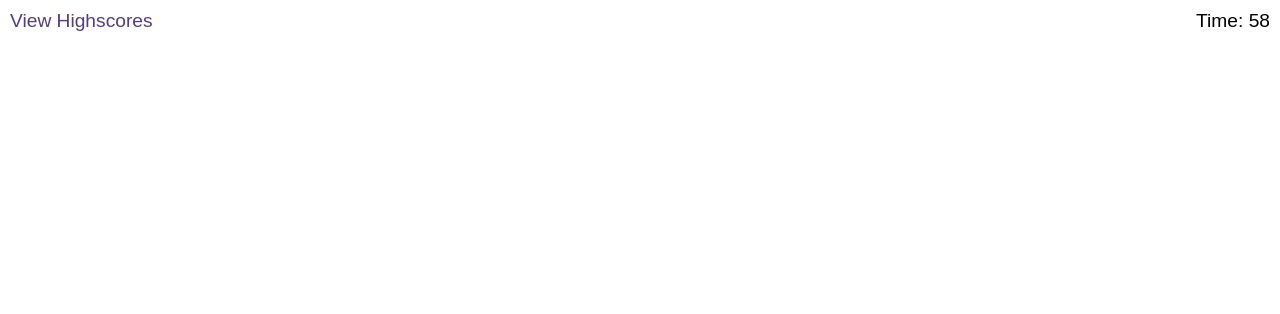
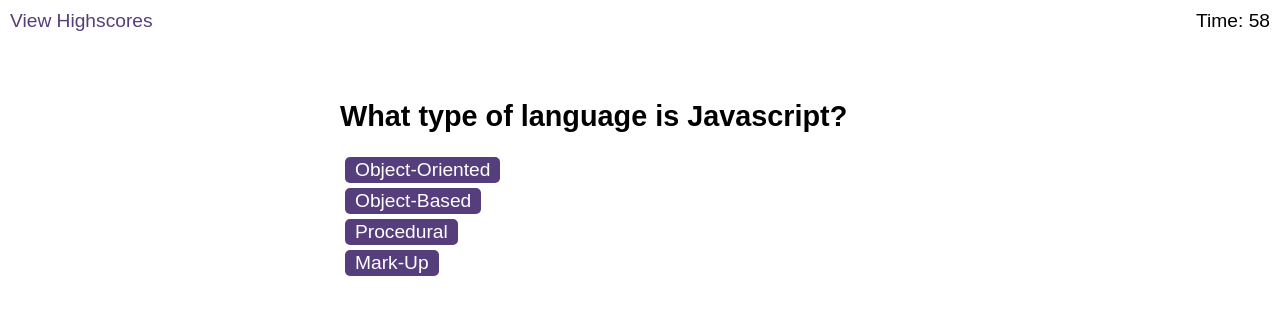
Before and after one commit to RajpreetKR/code-quiz, a plain HTML site: page index.html in a window 1280 px wide. Both pictures are taken after a click on the button "Start Quiz". Drawn offline with Linux system fonts and the light colour scheme.

Commit message:
first question and set of choices now show when start button is clicked

```diff
--- a/assets/js/logic.js
+++ b/assets/js/logic.js
@@ -10,6 +10,11 @@
 const feedback = document.querySelector("#feedback");
 
 // global variables
+let scoreObject = {
+    score : "", initials : ""
+}
+let questionIndex = 0;
+let questionObject;
 let timeLeft = 60; // total time in seconds
 let timerInterval;
 
@@ -29,11 +34,32 @@
     }, 1000); // 1000 milliseconds = 1 second
 }
 
+// function to retrieve questions
+function getQuestions() {
+    questionObject = questionsArr[questionIndex];
+    questionTitle.textContent = questionObject.questionTitle;
+    choices.innerHTML = "";
+
+    for (let i = 0; i < questionObject.choices.length; i++) {
+        let el = document.createElement("button");
+        el.textContent = questionObject.choices[i];
+        el.onclick = checkAnswer;
+        choices.appendChild(el); // puts the element into the choices div
+    }
+}
+
+function checkAnswer(event) {
+    let userAnswer = event.target;
+    console.log(answer.textContent);
+
+}
+
 // function to start quiz
 function startQuiz() {
-    startScreen.setAttribute("class","hide");
-    questions.setAttribute("class","show");
+    startScreen.setAttribute("class","hide"); // hides the start screen div
+    questions.setAttribute("class","show"); // shows the questions div
     startTimer();
+    getQuestions();
 }
 
 startButton.addEventListener("click", startQuiz);
--- a/assets/js/questions.js
+++ b/assets/js/questions.js
@@ -1,26 +1,25 @@
 const questionsArr = [
     {
-        questionTitle1: "What type of language is Javascript?",
+        questionTitle: "What type of language is Javascript?",
         choices: ["Object-Oriented", "Object-Based", "Procedural", "Mark-Up"],
         answer: "Object-Oriented",
     },
 
     {
-        questionTitle2: "Which of the following is used to define a variable in Javascript?",
+        questionTitle: "Which of the following is used to define a variable in Javascript?",
         choices: ["var", "let", "const", "All of the above"],
         answer: "All of the above",
     },
 
     {
-        questionTitle3: "What does toLocateString() method do in Javascript?",
+        questionTitle: "What does toLocateString() method do in Javascript?",
         choices: ["Returns a localised object representation", "Returns a parsed string", "Returns a localised string representation of an object", "None of the above"],
         answer: "Returns a localised string representation of an object",
     },
 
     {
-        questionTitle5: "What is the purpose of the Array.isArray() method in JavaScript?",
+        questionTitle: "What is the purpose of the Array.isArray() method in JavaScript?",
         choices: ["To check if a variable is an array", "To add an element to an array", "To remove the first element from an array", "To convert an object to an array"],
         answer: "To check if a variable is an array",
     }
-
 ]
--- a/index.html
+++ b/index.html
@@ -12,7 +12,7 @@
   <body>
     <div class="scores"><a href="highscores.html">View Highscores</a></div>
 
-    <div class="timer">Time: <span id="time">60</span></div>
+    <div class="timer">Time: <span id="time">0</span></div>
 
     <div class="wrapper">
       <div id="start-screen" class="start">
```
Also changed, not shown: 1 other file.
